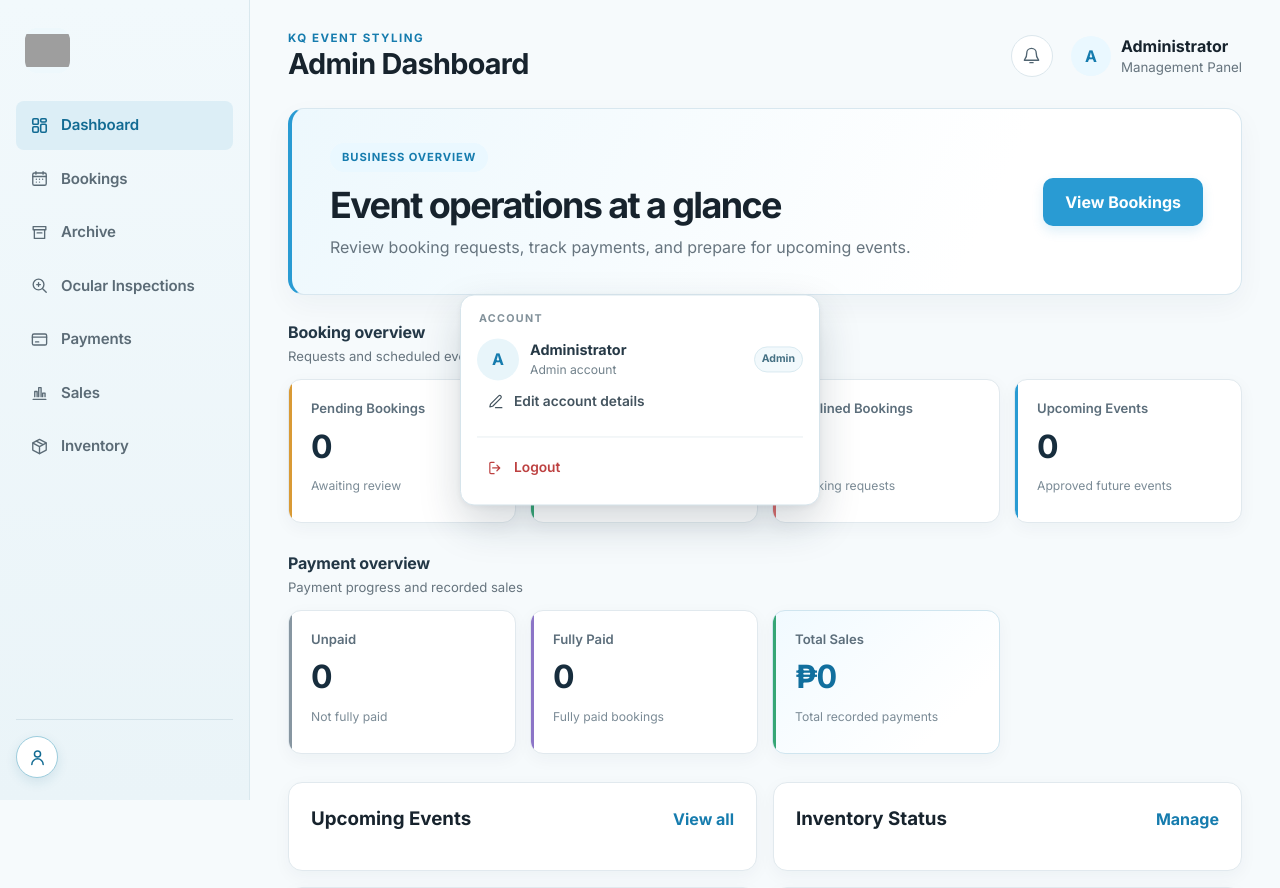
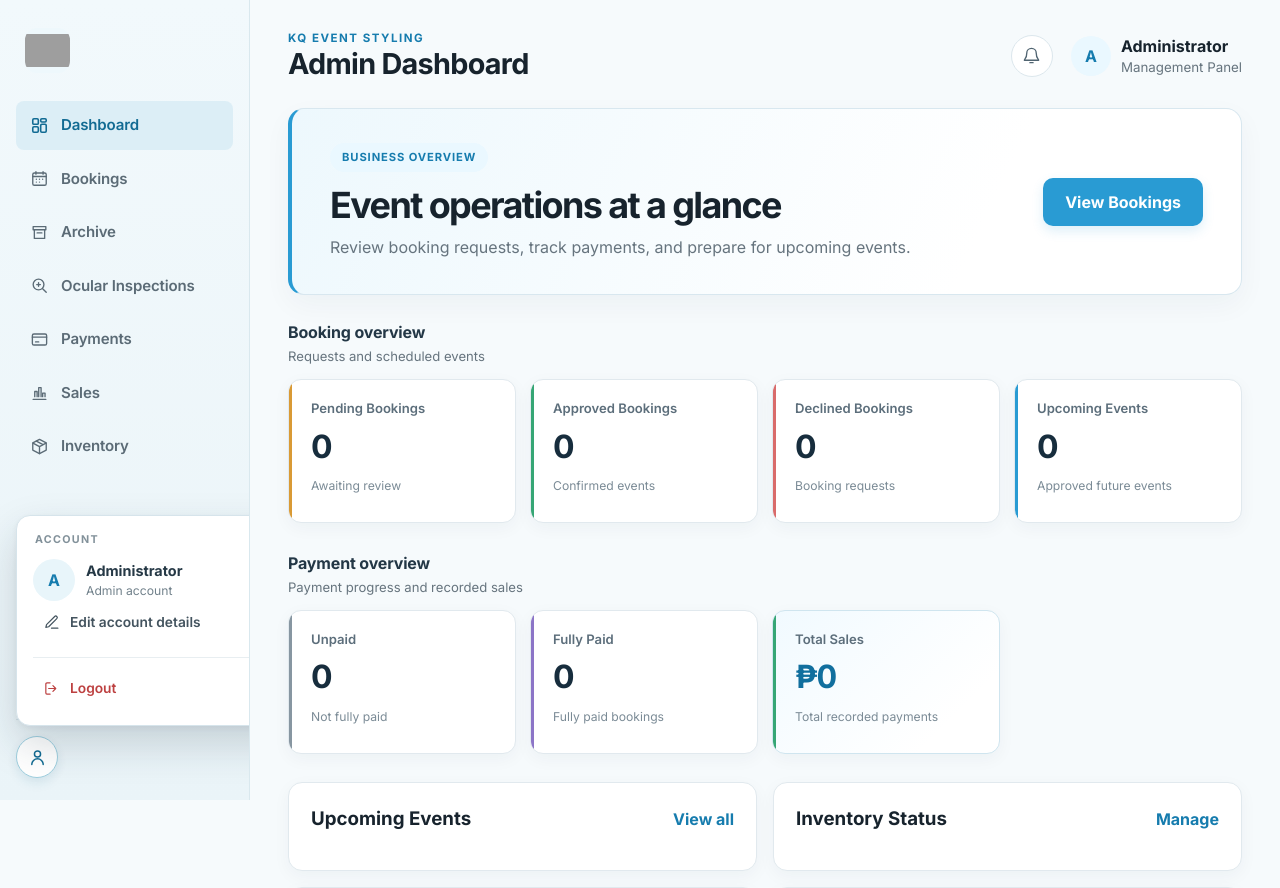
Before and after one commit to Nas0509/KQ-EventStyling, a PHP site: page /admin.html in a window 1280 px wide, after a click on "Profile and account settings". Shown: the top 888 px of the page. Run offline with PHP 8.4, Linux system fonts and the light colour scheme; some libraries are stand-ins or nearby versions; grey boxes are pictures that could not be loaded.

Commit message:
Anchor admin account menu above profile button

```diff
--- a/public/admin.html
+++ b/public/admin.html
@@ -14,7 +14,7 @@
 
     <!-- ?v=4 forces browser to load the latest CSS -->
     <link rel="stylesheet"
-          href="css/admin.css?v=20261105-account-menu-centered-1">
+          href="css/admin.css?v=20261105-account-menu-profile-anchor-1">
 
 </head>
 
--- a/public/css/admin.css
+++ b/public/css/admin.css
@@ -2228,13 +2228,12 @@ tbody tr:hover {
 .sidebar-settings-button svg { width: 21px; height: 21px; fill: none; stroke: currentColor; stroke-width: 1.7; stroke-linecap: round; stroke-linejoin: round; }
 .sidebar-account-menu[hidden] { display: none !important; }
 .sidebar-account-menu {
-    position: fixed;
+    position: absolute;
     z-index: 10000;
-    left: 50%;
-    top: 50%;
-    bottom: auto;
-    transform: translate(-50%, -50%);
-    width: min(360px, calc(100vw - 24px));
+    left: 0;
+    top: auto;
+    bottom: calc(100% + 10px);
+    width: min(320px, calc(100vw - 24px));
     max-height: calc(100dvh - 24px);
     overflow: auto;
     box-sizing: border-box;
```
